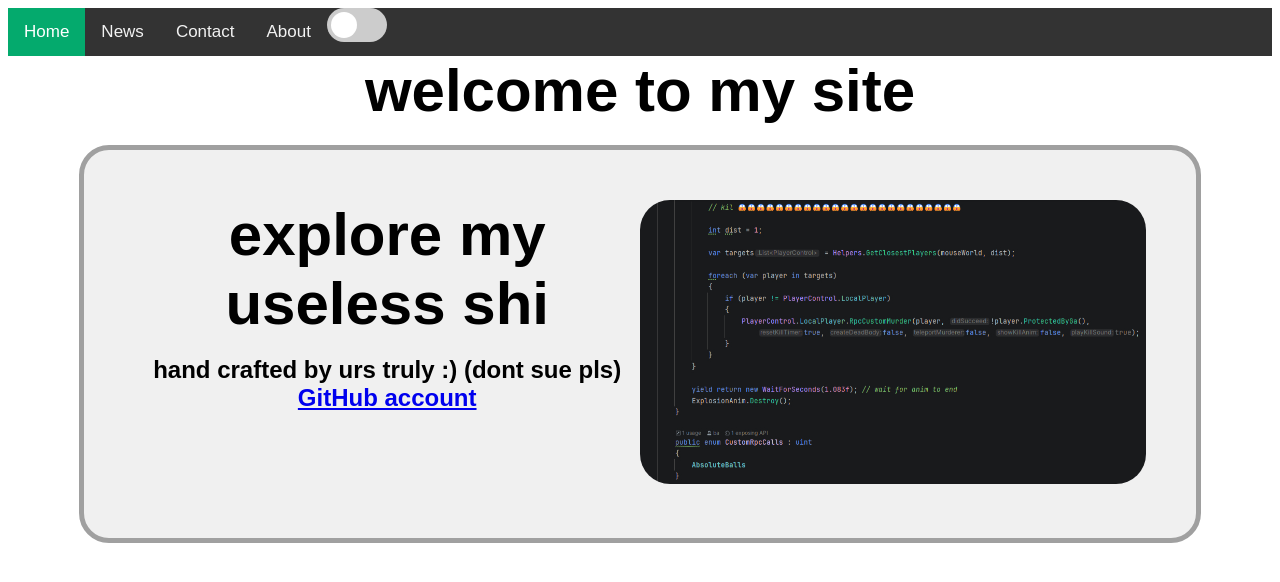
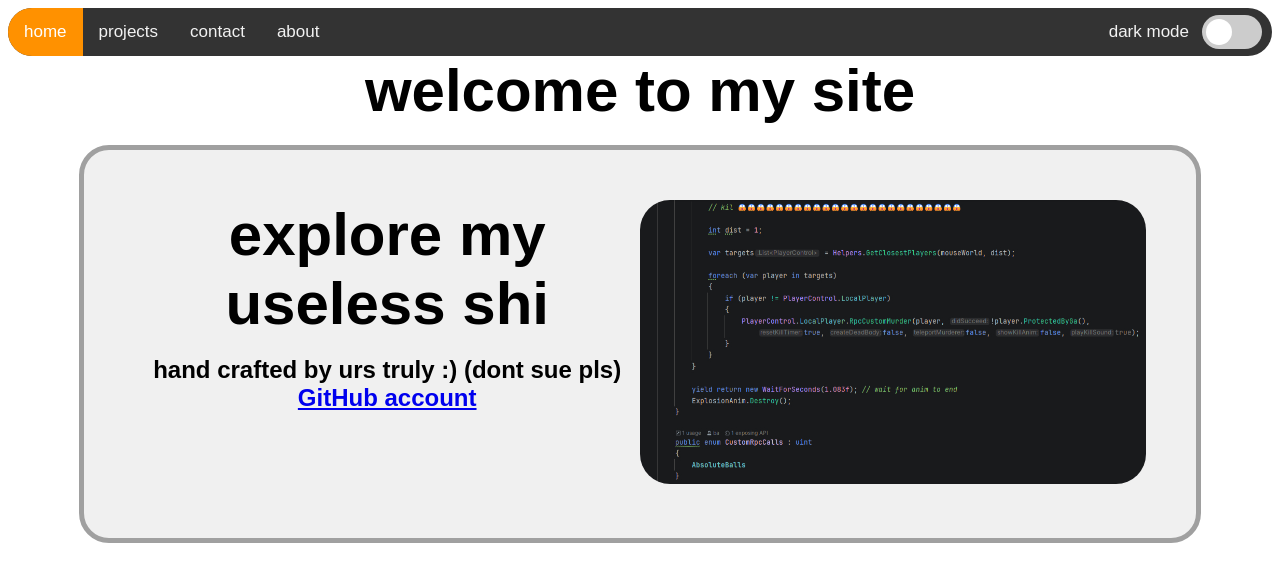
Before and after one commit to Ba9393/Ba9393.github.io, a plain HTML site: page index.html in a window 1280 px wide. Drawn offline with Linux system fonts and the light colour scheme; a web font is replaced by a local one.

Commit message:
add dark mode switch

```diff
--- a/index.html
+++ b/index.html
@@ -8,15 +8,18 @@
 <body>
 
 <div class="topnav">
-  <a class="active" href="#home">Home</a>
-  <a href="#news">News</a>
-  <a href="contact-me/">Contact</a>
-  <a href="#about">About</a>
+  <a class="active" href="#home">home</a>
+  <a href="#news">projects</a>
+  <a href="contact-me/">contact</a>
+  <a href="#about">about</a>
 
+  <div id="darkmode">
+  <p style="position: fixed; top: 8px; right: 75px;">dark mode</p>
   <label class="switch">
   <input type="checkbox">
   <span class="slider round"></span>
   </label>
+  </div>
 </div>
 
 <!-- gotta make a dark mode switch -->
@@ -31,5 +34,18 @@
 
 <!-- <a href="contact-me/">contact me</a> for links -->
 
+<script>
+  const toggleSwitch = document.querySelector('.switch input[type="checkbox"]');
+  const body = document.body;
+
+  toggleSwitch.addEventListener('change', function() {
+    if (this.checked) {
+
+    } else {
+
+    }
+  });
+</script>
+
 </body>
 </html>
--- a/styles.css
+++ b/styles.css
@@ -10,10 +10,11 @@
 .topnav {
   background-color: #333;
   overflow: hidden;
+  border-radius: 34px;
 }
 
 /* Style the links inside the navigation bar */
-.topnav a {
+.topnav a, .topnav p{
   float: left;
   color: #f2f2f2;
   text-align: center;
@@ -30,13 +31,12 @@
 
 /* Add a color to the active/current link */
 .topnav a.active {
-  background-color: #04AA6D;
+  background-color: #ff9100;
   color: white;
 }
 
 /* The switch - the box around the slider */
 .switch {
-  /* gotta make it stay on the right and the middle of the nav bar */
   position: relative;
   display: inline-block;
   width: 60px;
@@ -76,11 +76,11 @@
 }
 
 input:checked + .slider {
-  background-color: #2196F3;
+  background-color: #1866a5;
 }
 
 input:focus + .slider {
-  box-shadow: 0 0 1px #2196F3;
+  box-shadow: 0 0 1px #1866a5;
 }
 
 input:checked + .slider:before {
@@ -139,3 +139,10 @@ img {
     margin: auto;
   }
 } */
+
+#darkmode {
+  position: fixed;
+  top: 15px;
+  right: 18px;
+  z-index: 1000;
+}
```
